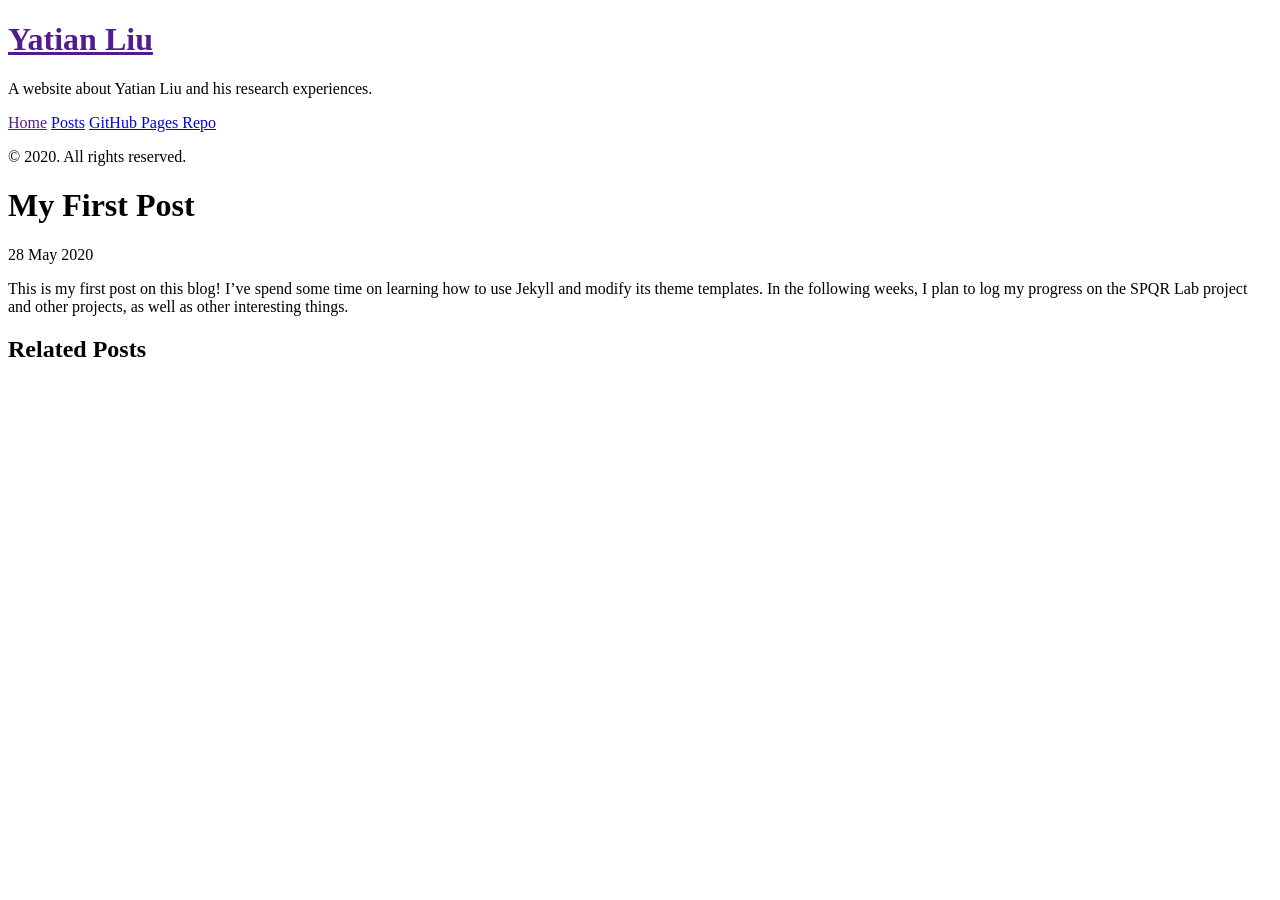
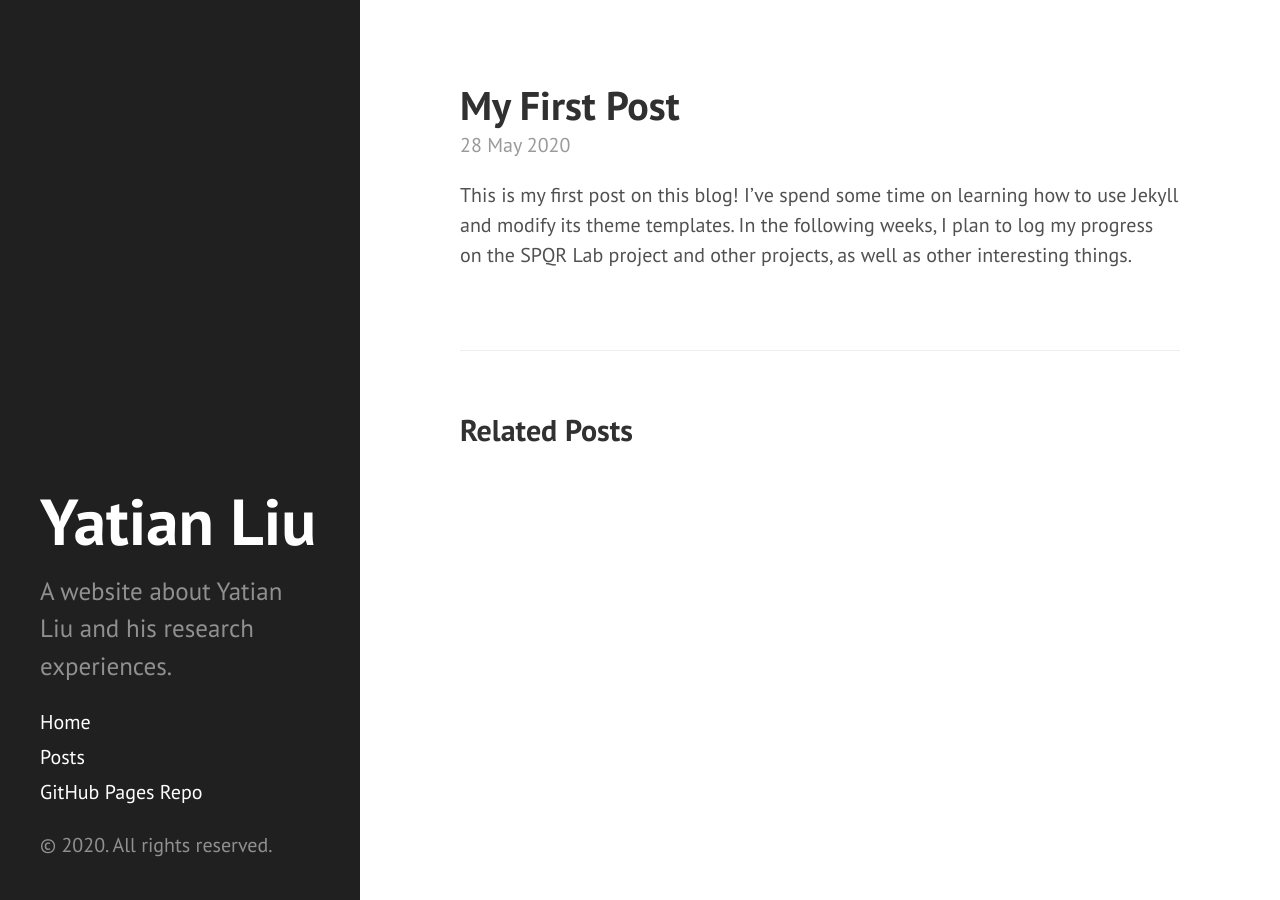
Before and after one commit to yatian-liu/yatian-liu.github.io, a Jekyll site: the page built from _posts/2020-05-28-first-post.md, in a window 1280 px wide. Built offline with Jekyll 4.4.1, drawn with Linux system fonts in a browser that asks for light colours.

Commit message:
Another try for fixing baseurl

```diff
--- a/_config.yml
+++ b/_config.yml
@@ -1,9 +1,7 @@
 # Setup
 title: Yatian Liu
-description: >- # this means to ignore newlines until "baseurl:"
+description: > # Treat newlines as spaces in the following block
   A website about Yatian Liu and his research experiences.
-
-baseurl: "/"
 
 plugins:
   - jekyll-feed
--- a/_includes/head.html
+++ b/_includes/head.html
@@ -15,9 +15,9 @@
   </title>
 
   <!-- CSS -->
-  <link rel="stylesheet" href="{{ site.baseurl }}public/css/poole.css">
-  <link rel="stylesheet" href="{{ site.baseurl }}public/css/syntax.css">
-  <link rel="stylesheet" href="{{ site.baseurl }}public/css/hyde.css">
+  <link rel="stylesheet" href="{{ site.baseurl }}/public/css/poole.css">
+  <link rel="stylesheet" href="{{ site.baseurl }}/public/css/syntax.css">
+  <link rel="stylesheet" href="{{ site.baseurl }}/public/css/hyde.css">
   <link rel="stylesheet" href="https://fonts.googleapis.com/css?family=PT+Sans:400,400italic,700|Abril+Fatface">
 
   <!-- Icons -->
```
